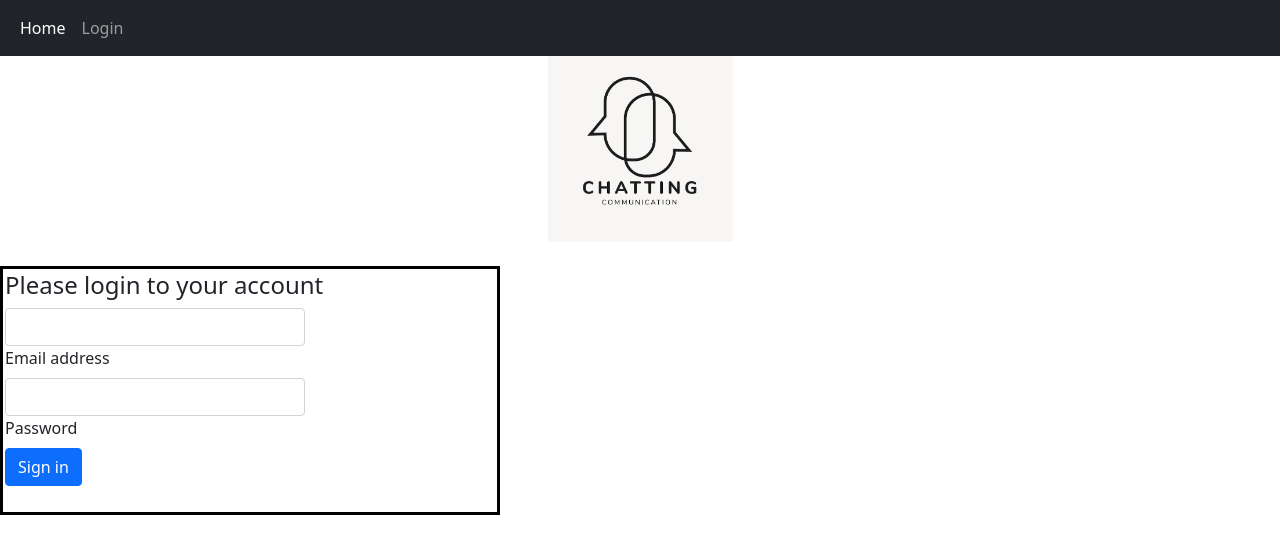
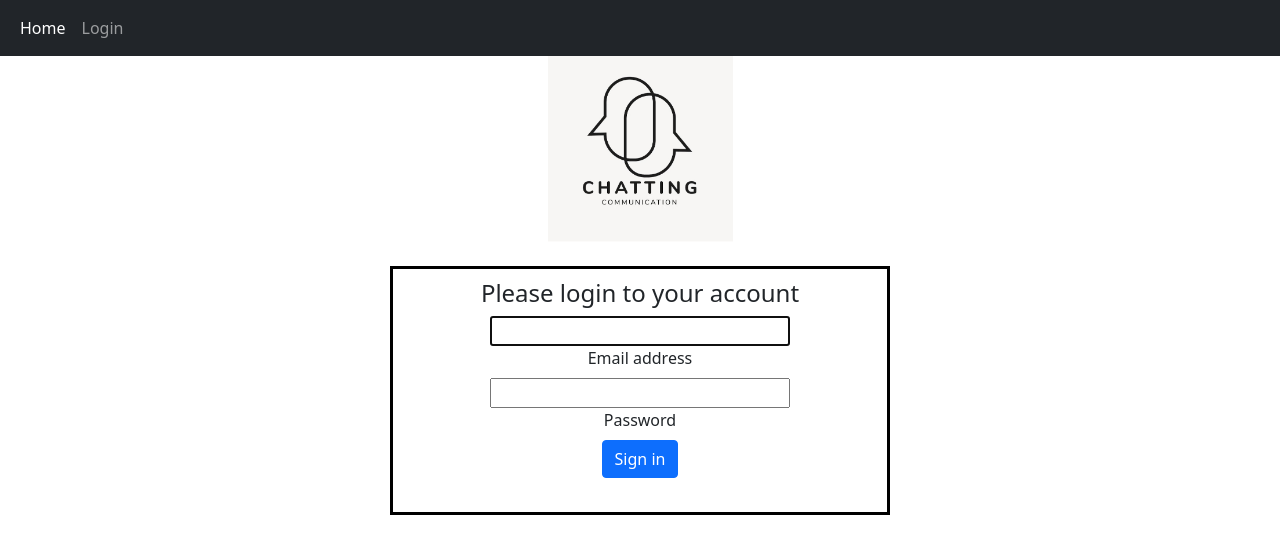
Before and after one commit to bonnie143-kir/Phase2, an Angular app: page /login in a window 1280 px wide. Shown: the top 554 px of the page. Built offline with nearby package versions, Linux system fonts and the light colour scheme.

Commit message:
Added more styling

```diff
--- a/src/app/login/login.component.css
+++ b/src/app/login/login.component.css
@@ -1,24 +1,17 @@
-#login {
+/* #login {
     border-style: solid;
     border-color: black;
-    padding: 2px;
+    padding: 10px;
     width: 500px;
     height: 100;
-}
+} */
 
 #content {
-    width:800px;
+    width:500px;
     margin: auto;
     border-color: black;
     border-style: solid;
     padding: 10px;
-    background-color: antiquewhite;
-    align-content: center;
+    align-items: center;
+    text-align: center;
 }
-.form-signin {
-    align-items: center;
-}
-
-.form-control {
-    align-items: center;
-}
--- a/src/app/login/login.component.html
+++ b/src/app/login/login.component.html
@@ -12,17 +12,16 @@
     <img src="/assets/Chatting.jpg" style="width: 185px;" alt="logo">
 </div>
 <br>
-<div class="content">
+<div id="content">
   <form id="login">
     <h4>Please login to your account</h4>
 
-    <input type="email" [(ngModel)]="email" name="email" class="form-control" style="width: 300px;" />
-    <label class="form-label" for="email">Email address</label>
+    <input type="email" [(ngModel)]="email" name="email" style="width: 300px;" autofocus/><br>
+    <label class="form-label" for="email">Email address</label><br>
 
-    <input type="password" [(ngModel)]="password" name="password" class="form-control" style="width: 300px;"/>
-    <label class="form-label" for="passsword">Password</label>
+    <input type="password" [(ngModel)]="password" name="password" style="width: 300px;"/><br>
+    <label class="form-label" for="passsword">Password</label><br>
 
-    <br>
     <button (click)="click()" class="btn btn-primary btn-block mb-4">Sign in</button>
 
   </form>
```
